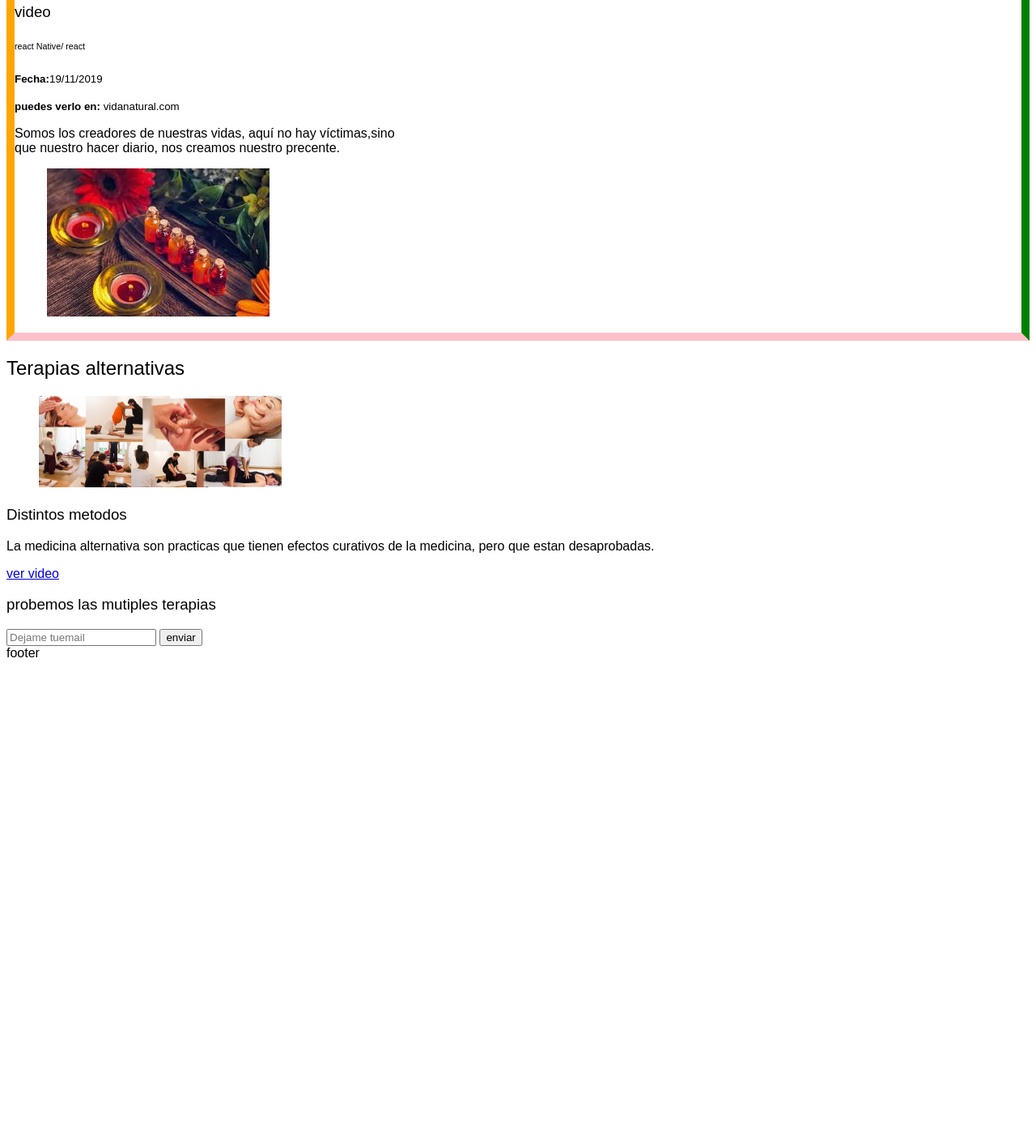
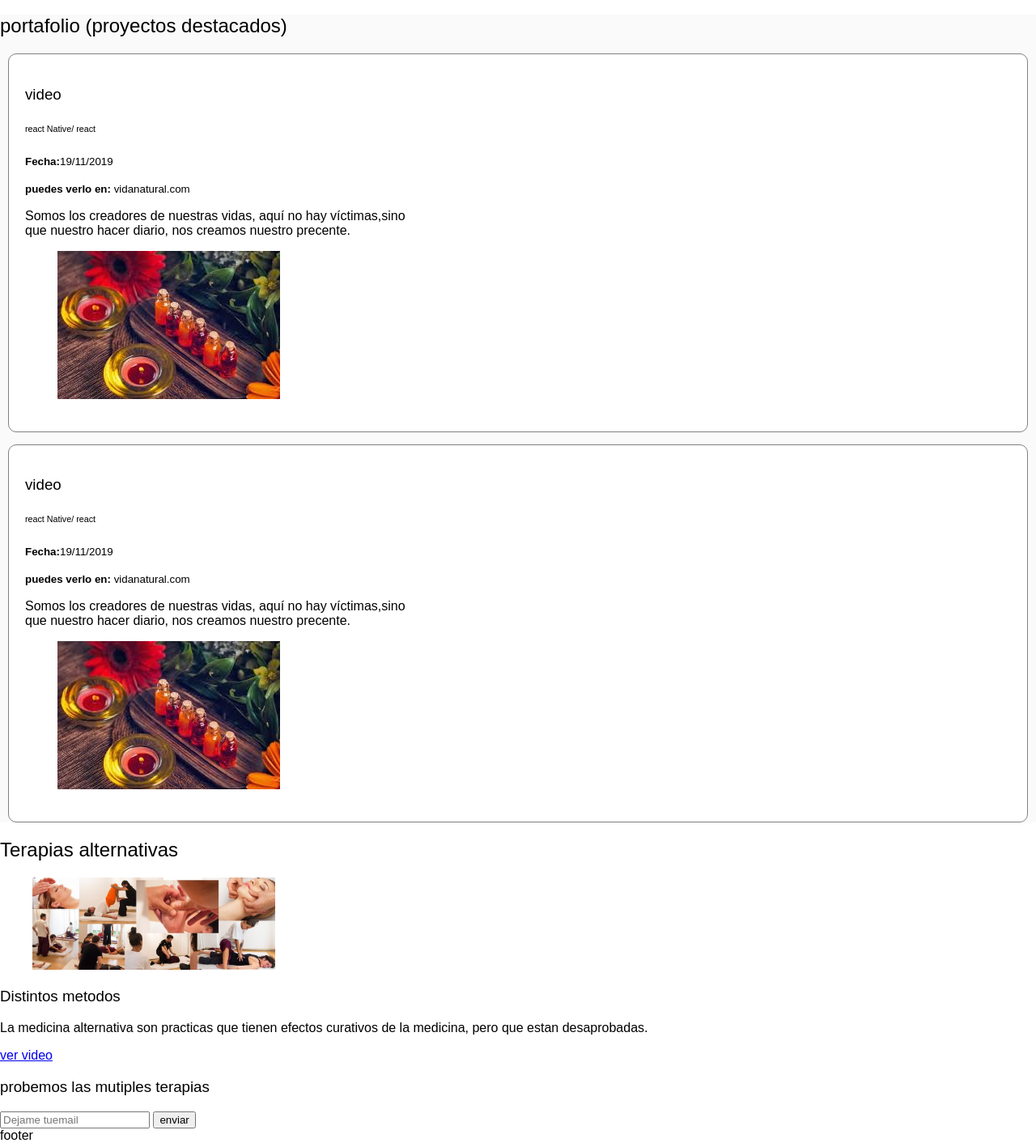
Before and after one commit to Irene-Toca/terapias-naturales, a plain HTML site: page index.html in a window 1280 px wide. Shown: the part 564-1976 px from the top of the page at 81% size. Before the commit the page ends 1388 px from the top, so only its background shows below. Drawn offline with Linux system fonts and the light colour scheme; a web font is replaced by a local one.

Commit message:
clase sobre los paddings

```diff
--- a/css/estilos.css
+++ b/css/estilos.css
@@ -14,6 +14,7 @@ valores*/
 
 body{
     font-family: 'sue ellen francisco', sans-serif;
+    margin: 0;
 }
 
 h1,
@@ -32,6 +33,8 @@ h1 {
     line-height: 1.5;
     letter-spacing:-0.2;
     color: white;
+    margin: 100px 150px 70px 30px;
+    /* margin:top right bottom left; */
     /* text-transform: capitalize;
     text-decoration: underline; */
 }
@@ -50,11 +53,24 @@ h1 strong{
     background-position-x:right ;
 }
 
+.portfolio{
+    background-color: #fafafa;
+}
+
 .project{
-    border-top: 10px solid red;
+    /* border-top: 10px solid red;
     border-right: 10px solid green;
     border-left: 10px solid orange;
-    border-bottom: 10px solid pink;
+    border-bottom: 10px solid pink; */
+    /* border-color: red;
+    border-width: 15px;
+    border-style: dashed; */
+    border: 1px solid gray;
+    border-radius: 10px;
+    margin: 10px;
+    margin-bottom: 15px;
+    padding: 20px;
+    background-color: white;
 }
 
 .project-details{
@@ -76,3 +92,47 @@ color:white ;
  color: white;
  text-decoration: none;
 }
+
+/* .cajas{
+    display: flex;
+}
+
+.verde{
+    width: 300px;
+    height: 300px;
+    background-color: green;
+}
+
+.rojo{
+    width: 300px;
+    height: 300px;
+    background-color: red;
+
+    /* margin-top: 20px;
+    margin-bottom: 20px;
+    margin-left: 20px;
+    margin-right: 20px; */
+
+    /* margin: 10px 100px 100px 10px; */
+
+    /* margin: 10px 100px; */
+
+    /* para dar margenes a todo */
+    /* margin: 30px; */
+
+    /* para centrar un elemento que tenga ancho fijo y sea display blok  */
+    /* margin: 0 auto; */
+
+/* } */
+
+.azul{
+    width: 300px;
+    height: 300px;
+    background-color: blue;
+}
+
+.negro{
+    width: 100px;
+    height: 100px;
+    background-color: black;
+} */
--- a/index.html
+++ b/index.html
@@ -14,7 +14,7 @@
     <header class="header">
         <div>
             <figure class="logo">
-                <img src="img/fto.png" alt="logo de terapias"width="100xp"/>
+                <img src="img/logo.png" alt="logo de terapias"width="100xp"/>
             </figure>
         <nav class="manu">
 
@@ -58,6 +58,21 @@
             </figure>
 
         </article>
+        <article class="project">
+            <div class="project-details">
+                <h3 class="project-title">video</h3>
+                <h6 class="project-curse">react Native/ react</h6>
+                <p class="project-date" ><small><strong>Fecha:</strong>19/11/2019</small></p>
+                <p class="project-url"><small><strong>puedes verlo en: </strong>vidanatural.com</small></p>
+                <p class="project-description">Somos los creadores de nuestras vidas, aquí no hay víctimas,sino que nuestro hacer diario, nos creamos nuestro precente. </p>
+            </div>
+
+            <figure class="project-imageContaines">
+
+                <img class="project-image" withsrc="500" src="img/aceites.jpg" alt="">
+            </figure>
+
+        </article>
     </section>
     <section id="eventos">
         <h2>Terapias alternativas </h2>
@@ -80,5 +95,20 @@
      </form>
     </section>
     <footer class="">footer</footer>
+    <!-- ejercicio de maergenes -->
+   <!-- <div class="cajas">
+    <div class="verde">
+        <div class="negro"></div>
+    </div>
+    <div class="rojo">
+        <div class="negro"></div>
+
+    </div>
+    <div class="azul">
+        <div class="negro"></div>
+
+    </div>
+   </div> -->
+   <!-- finde ejercicio -->
 </body>
 </html>
```
Also changed, not shown: img/logo.jpg (deleted), img/logo.png (added), twmporal.txt (deleted).
